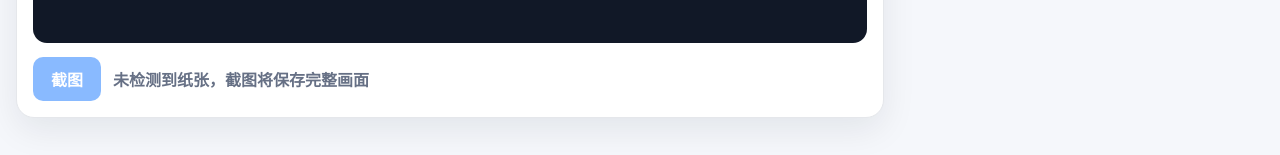
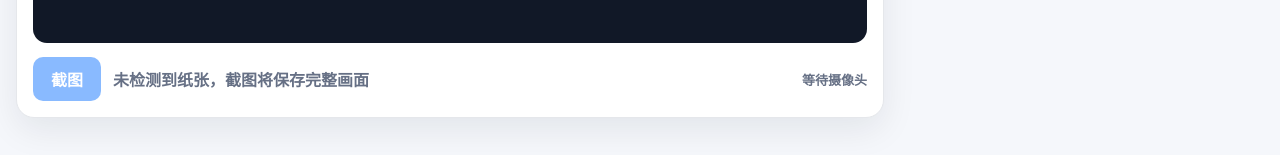
Before and after one commit to zjy4fun/camera-paper-scanner-demo, a React (Vite) app: page / in a window 1280 px wide. Shown: the part 706-861 px from the top of the page. Built offline with nearby package versions, Linux system fonts and the light colour scheme.

Commit message:
fix: add detection fallback and diagnostics

```diff
--- a/src/App.tsx
+++ b/src/App.tsx
@@ -37,7 +37,7 @@ export default function App() {
 
   const { stream, error: streamError } = useCameraStream(selectedDeviceId);
 
-  const { quad, captureImage } = useDocumentDetection(cv, videoRef, overlayCanvasRef, Boolean(stream));
+  const { quad, status: detectionStatus, debugText, captureImage } = useDocumentDetection(cv, videoRef, overlayCanvasRef, Boolean(stream));
 
   async function handleCapture() {
     setCaptureError('');
@@ -105,6 +105,8 @@ export default function App() {
           videoRef={videoRef}
           overlayCanvasRef={overlayCanvasRef}
           hasDocument={Boolean(quad)}
+          detectionStatus={detectionStatus}
+          debugText={debugText}
           disabled={!stream}
           error={captureError}
           onCapture={handleCapture}
--- a/src/components/CameraPreview.tsx
+++ b/src/components/CameraPreview.tsx
@@ -5,6 +5,8 @@ type Props = {
   videoRef: RefObject<HTMLVideoElement | null>;
   overlayCanvasRef: RefObject<HTMLCanvasElement | null>;
   hasDocument: boolean;
+  detectionStatus: string;
+  debugText: string;
   disabled: boolean;
   error: string;
   onCapture: () => void;
@@ -15,6 +17,8 @@ export function CameraPreview({
   videoRef,
   overlayCanvasRef,
   hasDocument,
+  detectionStatus,
+  debugText,
   disabled,
   error,
   onCapture,
@@ -44,6 +48,7 @@ export function CameraPreview({
         <span className={hasDocument ? 'status ok' : 'status'}>
           {hasDocument ? '已检测到纸张，截图将自动矫正' : '未检测到纸张，截图将保存完整画面'}
         </span>
+        <span className={`detect-debug ${detectionStatus}`}>{debugText}</span>
       </div>
 
       {error && <p className="error-text">{error}</p>}
--- a/src/hooks/useDocumentDetection.ts
+++ b/src/hooks/useDocumentDetection.ts
@@ -4,9 +4,11 @@ import { canvasToJpeg, Quad, warpDocumentToJpeg, CaptureResult } from '../utils/
 const DETECTION_INTERVAL_MS = 500;
 const DETECTION_MAX_WIDTH = 640;
 
+type DetectionStatus = 'idle' | 'loading' | 'ready' | 'detecting' | 'found' | 'not-found' | 'error';
+
 type WorkerMessage =
   | { type: 'ready' }
-  | { type: 'result'; id: number; quad: Quad | null; durationMs: number }
+  | { type: 'result'; id: number; quad: Quad | null; durationMs: number; source?: string }
   | { type: 'error'; id?: number; message: string };
 
 export function useDocumentDetection(
@@ -21,6 +23,8 @@ export function useDocumentDetection(
   const pendingRef = useRef(false);
   const requestIdRef = useRef(0);
   const [quad, setQuad] = useState<Quad | null>(null);
+  const [status, setStatus] = useState<DetectionStatus>('idle');
+  const [debugText, setDebugText] = useState('等待摄像头');
   const quadRef = useRef<Quad | null>(null);
 
   const drawOverlay = useCallback((detectedQuad: Quad | null) => {
@@ -45,16 +49,22 @@ export function useDocumentDetection(
 
     if (!detectedQuad) return;
 
-    const scaleX = rect.width / video.videoWidth;
-    const scaleY = rect.height / video.videoHeight;
+    const videoAspect = video.videoWidth / video.videoHeight;
+    const rectAspect = rect.width / rect.height;
+    const contentWidth = rectAspect > videoAspect ? rect.height * videoAspect : rect.width;
+    const contentHeight = rectAspect > videoAspect ? rect.height : rect.width / videoAspect;
+    const offsetX = (rect.width - contentWidth) / 2;
+    const offsetY = (rect.height - contentHeight) / 2;
+    const scaleX = contentWidth / video.videoWidth;
+    const scaleY = contentHeight / video.videoHeight;
     ctx.strokeStyle = '#00d084';
     ctx.lineWidth = 4;
     ctx.shadowColor = 'rgba(0, 208, 132, 0.45)';
     ctx.shadowBlur = 8;
     ctx.beginPath();
     detectedQuad.forEach((point, index) => {
-      const x = point.x * scaleX;
-      const y = point.y * scaleY;
+      const x = offsetX + point.x * scaleX;
+      const y = offsetY + point.y * scaleY;
       if (index === 0) ctx.moveTo(x, y);
       else ctx.lineTo(x, y);
     });
@@ -99,6 +109,8 @@ export function useDocumentDetection(
   useEffect(() => {
     if (!enabled) {
       setQuad(null);
+      setStatus('idle');
+      setDebugText('等待摄像头');
       quadRef.current = null;
       drawOverlay(null);
       return;
@@ -106,6 +118,8 @@ export function useDocumentDetection(
 
     let stopped = false;
     let timeoutId = 0;
+    setStatus('loading');
+    setDebugText('检测 Worker 加载中');
     const worker = new Worker(`${import.meta.env.BASE_URL}documentDetectionWorker.js`);
     workerRef.current = worker;
 
@@ -129,6 +143,8 @@ export function useDocumentDetection(
       const id = requestIdRef.current + 1;
       requestIdRef.current = id;
       pendingRef.current = true;
+      setStatus('detecting');
+      setDebugText(`检测中 #${id}`);
       worker.postMessage(
         { type: 'detect', id, imageData: frame.imageData, scale: frame.scale },
         [frame.imageData.data.buffer],
@@ -138,6 +154,8 @@ export function useDocumentDetection(
     worker.onmessage = (event: MessageEvent<WorkerMessage>) => {
       const message = event.data;
       if (message.type === 'ready') {
+        setStatus('ready');
+        setDebugText('检测 Worker 已就绪');
         scheduleNext(100);
         return;
       }
@@ -147,6 +165,8 @@ export function useDocumentDetection(
         if (message.id !== requestIdRef.current) return;
         quadRef.current = message.quad;
         setQuad(message.quad);
+        setStatus(message.quad ? 'found' : 'not-found');
+        setDebugText(message.quad ? `检测到纸张，耗时 ${message.durationMs}ms` : `未找到候选，耗时 ${message.durationMs}ms`);
         window.requestAnimationFrame(() => drawOverlay(message.quad));
         scheduleNext(Math.max(DETECTION_INTERVAL_MS, message.durationMs * 2));
         return;
@@ -155,6 +175,8 @@ export function useDocumentDetection(
       if (message.type === 'error') {
         pendingRef.current = false;
         console.error('Document detection worker failed:', message.message);
+        setStatus('error');
+        setDebugText(message.message);
         quadRef.current = null;
         setQuad(null);
         window.requestAnimationFrame(() => drawOverlay(null));
@@ -165,6 +187,8 @@ export function useDocumentDetection(
     worker.onerror = (event) => {
       pendingRef.current = false;
       console.error('Document detection worker error:', event.message);
+      setStatus('error');
+      setDebugText(event.message);
       scheduleNext(1200);
     };
 
@@ -189,5 +213,5 @@ export function useDocumentDetection(
     return canvasToJpeg(canvas);
   }, [copyFullVideoFrame, cv]);
 
-  return { quad, captureImage };
+  return { quad, status, debugText, captureImage };
 }
--- a/src/styles.css
+++ b/src/styles.css
@@ -199,3 +199,15 @@ button.secondary:hover:not(:disabled) { background: #e2e8f0; }
   .camera-selector { grid-template-columns: 1fr; }
   .preview-actions { align-items: stretch; flex-direction: column; }
 }
+.detect-debug {
+  margin-left: auto;
+  color: #667085;
+  font-size: 13px;
+  font-weight: 600;
+}
+.detect-debug.found { color: #027a48; }
+.detect-debug.error { color: #b42318; }
+.detect-debug.detecting { color: #175cd3; }
+@media (max-width: 620px) {
+  .detect-debug { margin-left: 0; }
+}
```
Also changed, not shown: public/documentDetectionWorker.js (+61 -2 lines).
